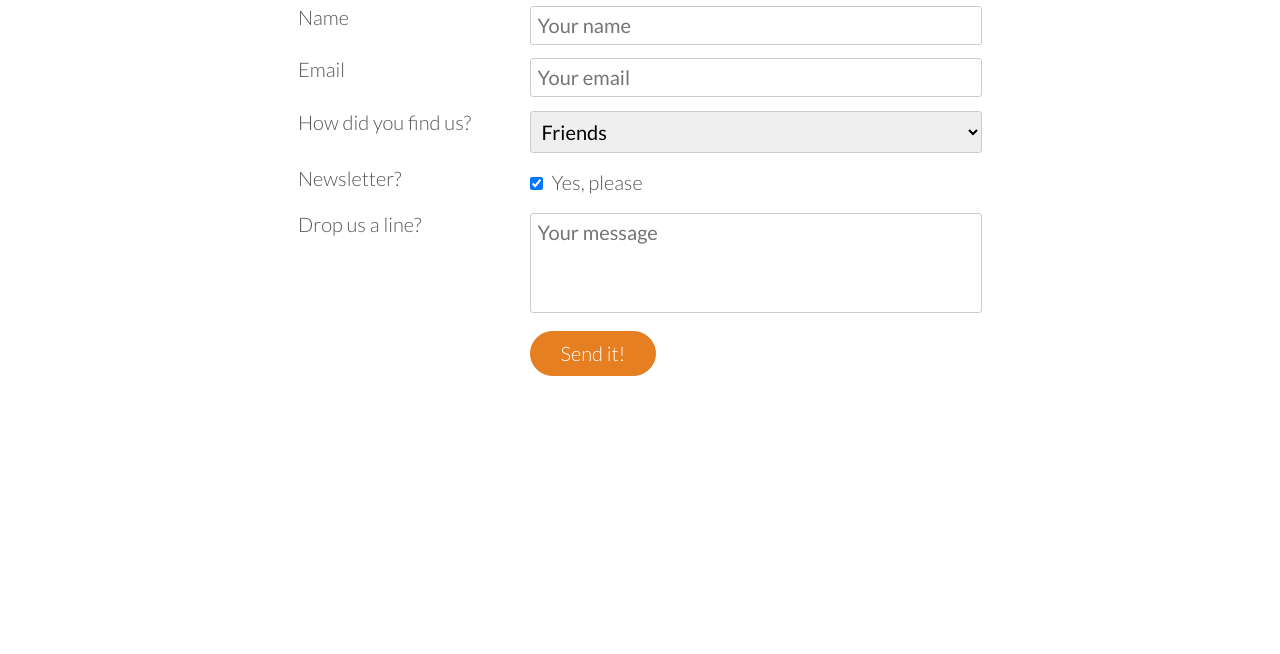
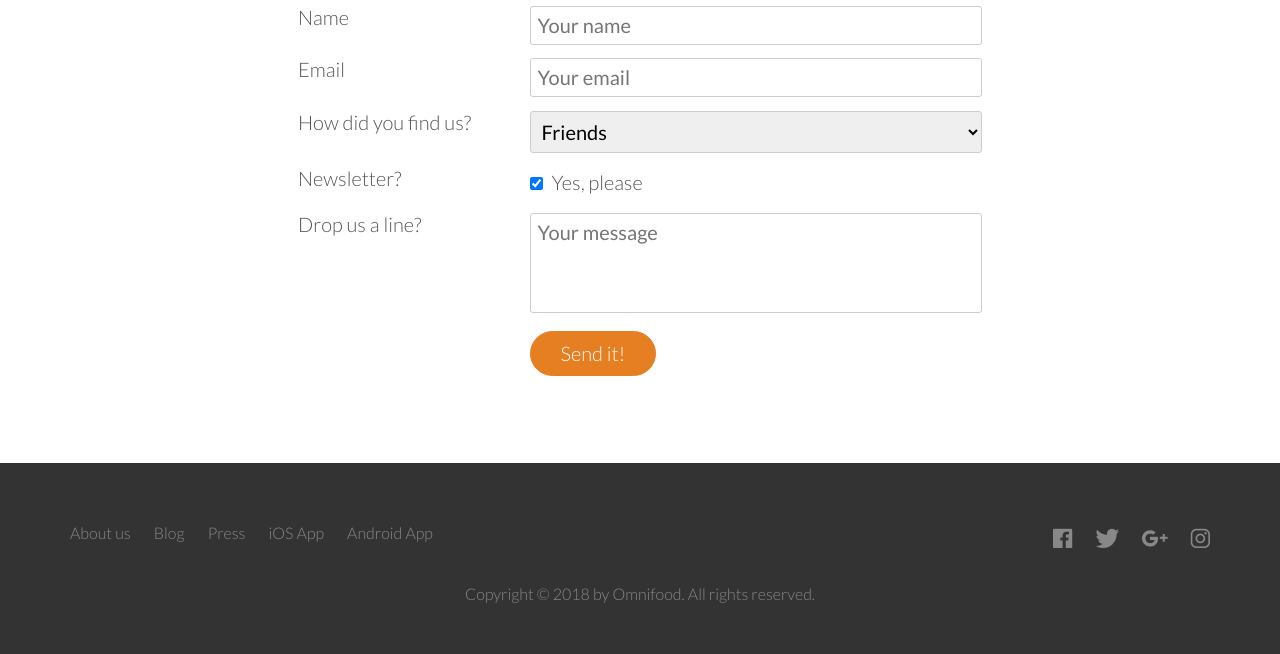
Before and after one commit to ccquach/ResponsiveWebsitesHTML5CSS, a PHP site: page / in a window 1280 px wide. Shown: the part 4839-5493 px from the top of the page. Before the commit the page ends 5215 px from the top, so only its background shows below. Run offline with PHP 8.4, Linux system fonts and the light colour scheme.

Commit message:
omnifood add footer

```diff
--- a/omnifood/index.html
+++ b/omnifood/index.html
@@ -360,6 +360,33 @@
 			</div>
 		</div>
 	</section>
+
+	<footer>
+		<div class="row">
+			<div class="col span-1-of-2">
+				<ul class="footer-nav">
+					<li><a href="#">About us</a></li>
+					<li><a href="#">Blog</a></li>
+					<li><a href="#">Press</a></li>
+					<li><a href="#">iOS App</a></li>
+					<li><a href="#">Android App</a></li>
+				</ul>
+			</div>
+			<div class="col span-1-of-2">
+				<ul class="social-links">
+					<li><a href="#"><i class="icon ion-logo-facebook"></i></a></li>
+					<li><a href="#"><i class="icon ion-logo-twitter"></i></a></li>
+					<li><a href="#"><i class="icon ion-logo-googleplus"></i></a></li>
+					<li><a href="#"><i class="icon ion-logo-instagram"></i></a></li>
+				</ul>
+			</div>
+		</div>
+		<div class="row">
+			<p>
+				Copyright &copy; 2018 by Omnifood. All rights reserved.
+			</p>
+		</div>
+	</footer>
 </body>
 
 </html>
--- a/omnifood/resources/css/style.css
+++ b/omnifood/resources/css/style.css
@@ -522,3 +522,85 @@ input[type=checkbox] {
 *:focus {
 	outline: none;
 }
+
+/* ============================== */
+
+/* FOOTER */
+
+/* ============================== */
+
+footer {
+	background-color: #333;
+	padding: 50px;
+	font-size: 80%;
+}
+
+.footer-nav {
+	list-style: none;
+	float: left
+}
+
+.social-links {
+	list-style: none;
+	float: right;
+}
+
+.footer-nav li,
+.social-links li {
+	display: inline-block;
+	margin-right: 20px;
+}
+
+.footer-nav li:last-child,
+.social-links li:last-child {
+	margin-right: 0;
+}
+
+.footer-nav li a:link,
+.footer-nav li a:visited,
+.social-links li a:link,
+.social-links li a:visited {
+	text-decoration: none;
+	border: 0;
+	color: #888;
+	transition: color 0.2s;
+}
+
+.footer-nav li a:hover,
+.footer-nav li a:active {
+	color: #ddd;
+}
+
+.social-links li a:link,
+.social-links li a:visited {
+	font-size: 160%;
+}
+
+.ion-logo-facebook,
+.ion-logo-twitter,
+.ion-logo-googleplus,
+.ion-logo-instagram {
+	transition: color 0.2s;
+}
+
+.ion-logo-facebook:hover {
+	color: #3b5998;
+}
+
+.ion-logo-twitter:hover {
+	color: #1da1f2;
+}
+
+.ion-logo-googleplus:hover {
+	color: #db4437;
+}
+
+.ion-logo-instagram:hover {
+	color: #c32aa3;
+}
+
+footer p {
+	color: #888;
+	text-align: center;
+	margin-top: 20px;
+}
```
